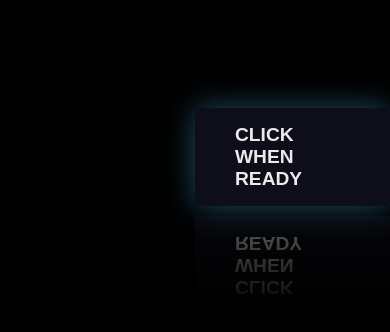
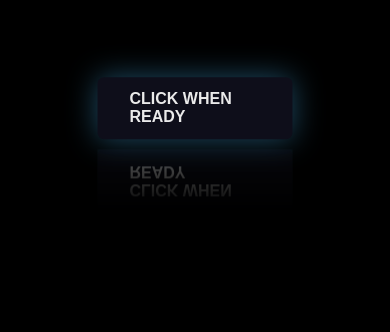
Before and after one commit to userisdabeh/oplan-hbd, a plain HTML site: page index.html in a window 390 px wide. Shown: the part 314-646 px from the top of the page. Drawn offline with Linux system fonts and the light colour scheme.

Commit message:
changed responsiveness for mobile

```diff
--- a/index.html
+++ b/index.html
@@ -5,7 +5,7 @@
         <meta charset="UTF-8">
         <meta name="viewport" content="width=device-width, initial-scale=1.0">
         <link rel="stylesheet" type="text/css" href="styles.css">
-        <link rel="icon" type="image/png" href="/assets/images/favicon.png"
+        <link rel="icon" type="image/png" href="/assets/images/favicon.png">
     </head>
     <body>
         <a href="#" class="btn"><span>Click when ready</span></a>
--- a/styles.css
+++ b/styles.css
@@ -1,5 +1,11 @@
+html, body {
+    margin: 0;
+    padding: 0;
+}
+
 body {
     background-color: black;
+    min-height: 100vh;
 }
 
 /* From Uiverse.io by ShrinilDhorda */
@@ -20,6 +26,7 @@ body {
     position: absolute;
     top: 50%;
     left: 50%;
+    transform: translate(-50%, -50%);
     text-decoration: none;
   }
 
@@ -35,4 +42,13 @@ body {
 
   span {
     font-family: Arial, Helvetica, sans-serif;
+    text-align: center;
   }
+
+  @media (max-width: 768px) { /* Adjust 768px as needed */
+    .btn {
+      font-size: 1rem; /* Adjust font size for mobile */
+      padding: 0.8rem 2rem; /* Adjust padding */
+      /* Other mobile-specific styles if needed */
+    }
+  }
```
